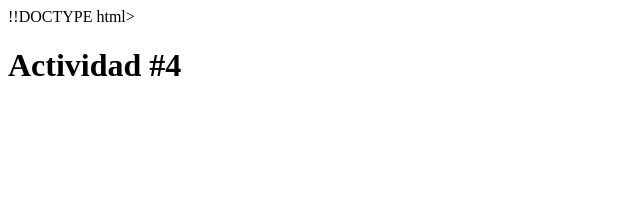
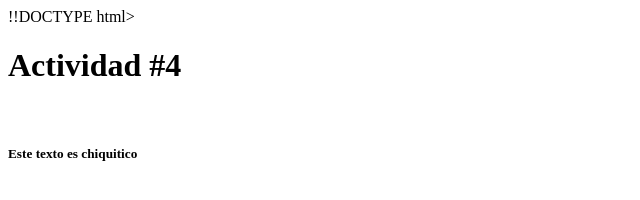
Before and after one commit to sarilo/BranchGitHub, a plain HTML site: page index.html in a window 1280 px wide. Shown: the whole page, without its empty margins (0-640 px from the left). Drawn offline with Linux system fonts and the light colour scheme.

Commit message:
primer cambio rama2

```diff
--- a/index.html
+++ b/index.html
@@ -10,6 +10,8 @@
 
 <body>
     <h1>Actividad #4</h1>
+    <br>
+    <h5>Este texto es chiquitico</h5>
 </body>
 
 </html>
```
